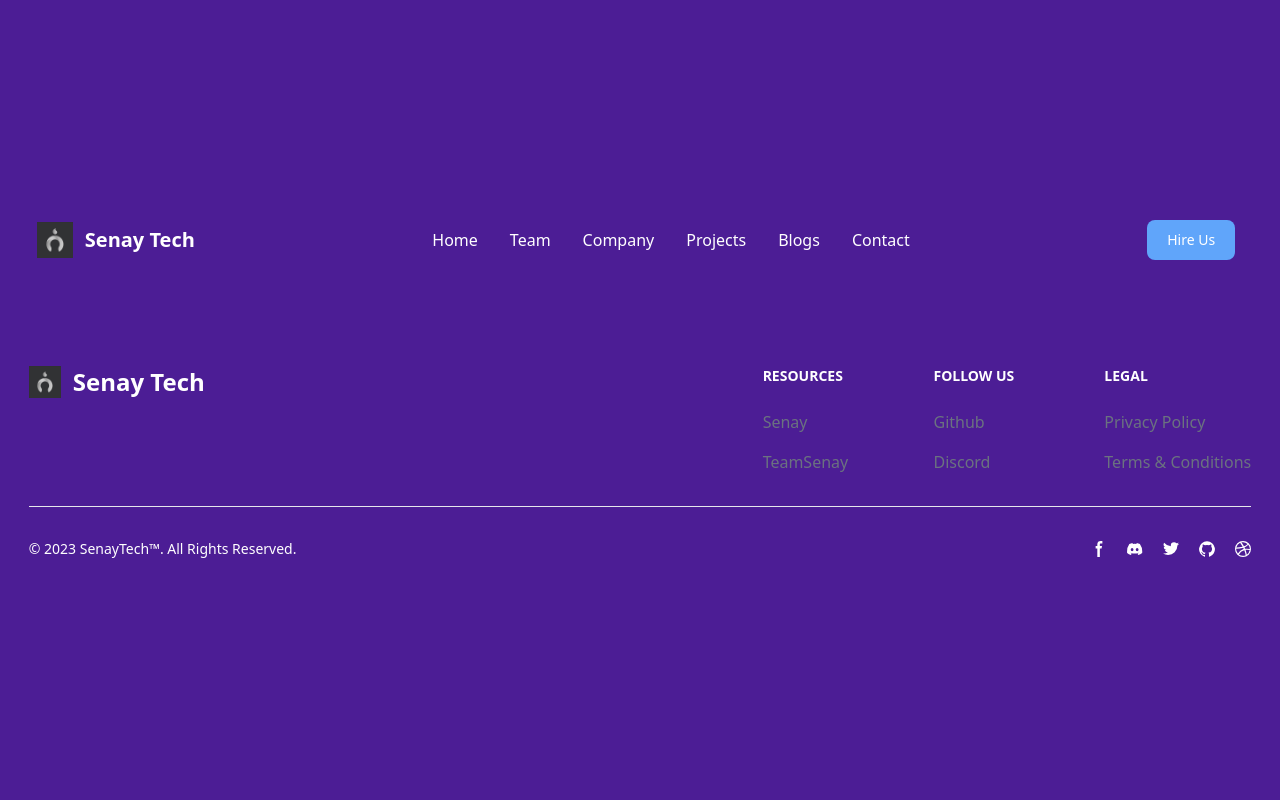
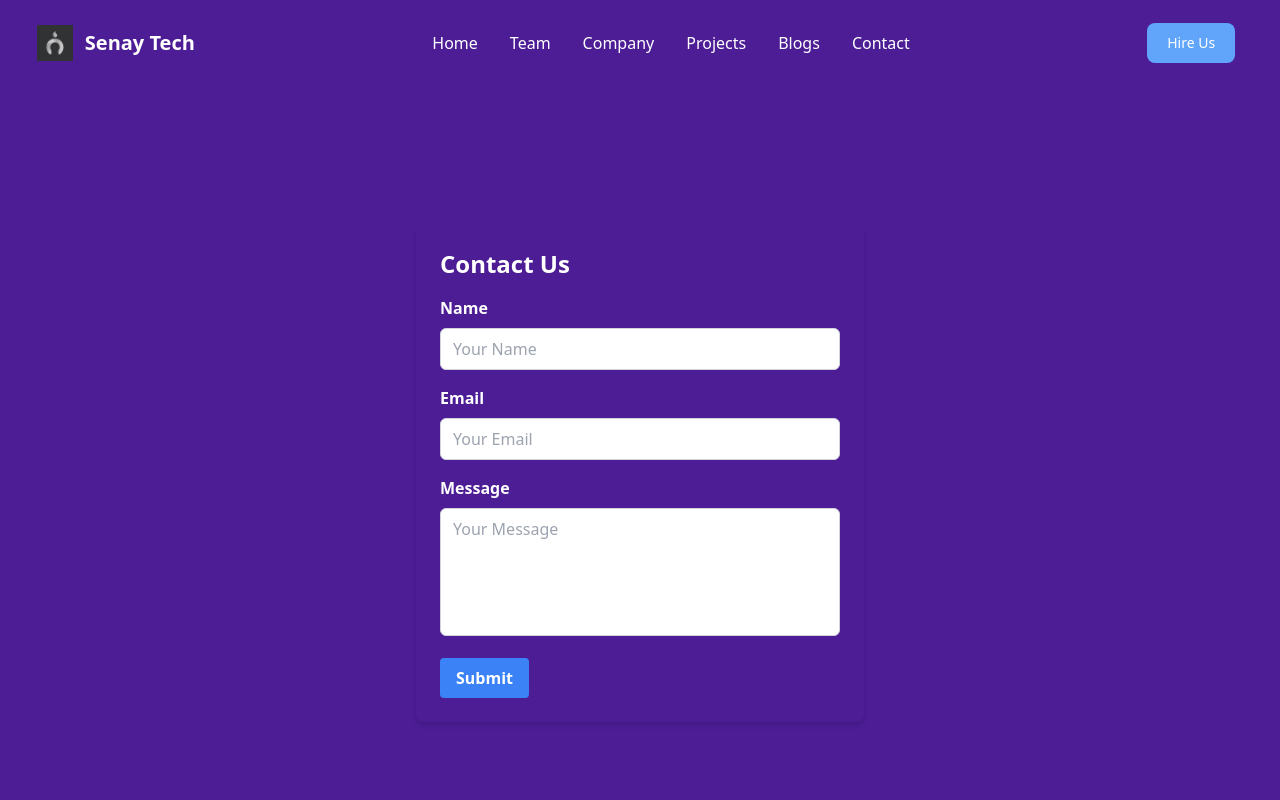
Before and after one commit to senaycreatives/SenayTech, a React (Vite) app: page /contact in a window 1280 px wide. Shown: the top 800 px of the page. Built offline with nearby package versions, Linux system fonts and the light colour scheme.

Commit message:
Contact Us page

```diff
--- a/src/App.css
+++ b/src/App.css
@@ -3,7 +3,7 @@
   }
 
   /* Track */
- .chat ::-webkit-scrollbar-track {
+ .chat::-webkit-scrollbar-track {
     background: #f1f1f1;
   }
 
--- a/src/App.jsx
+++ b/src/App.jsx
@@ -9,6 +9,8 @@ import logo from './assets/logo.jpg'
 import { Routes, Route } from "react-router-dom"
 import Project from './Project'
 import BlogsDetails from './BlogsDetails'
+import ContactUsPage from './ContactUsPage'
+
 function App() {
 
 
@@ -21,7 +23,7 @@ function App() {
         <Route path="/" element={ <HomePage/> } />
         <Route path="team" element={<Teams/>} />
         <Route path='aboutsenay' element={<AboutSenayPage/>} />
-        <Route path="contact"  />
+        <Route path="contact" element={<ContactUsPage/>} />
         <Route path='blog' element={<Blog/>} />
         <Route path='Project' element={<Project/>} />
         <Route path='blogdetails' element={<BlogsDetails/>}/>
--- /dev/null
+++ b/src/ContactUsPage.jsx
@@ -0,0 +1,53 @@
+import React from 'react';
+
+const ContactUsPage = () => {
+  return (
+    <div className="flex flex-col items-center justify-center h-screen ">
+      <div className="max-w-10xl w-full p-6 rounded-lg shadow-md">
+        <h2 className="text-2xl text-white mb-4 font-bold">Contact Us</h2>
+        <form>
+          <div className="mb-4" style={{ width: '400px' }}>
+            <label htmlFor="name" className="block text-white font-bold mb-2">
+              Name
+            </label>
+            <input
+              type="text"
+              id="name"
+              className="border border-gray-300 rounded-md px-3 py-2 w-full focus:outline-none focus:ring-2 focus:ring-blue-500"
+              placeholder="Your Name"
+            />
+          </div>
+          <div className="mb-4">
+            <label htmlFor="email" className="block text-white font-bold mb-2">
+              Email
+            </label>
+            <input
+              type="email"
+              id="email"
+              className="border border-gray-300 rounded-md px-3 py-2 w-full focus:outline-none focus:ring-2 focus:ring-blue-500"
+              placeholder="Your Email"
+            />
+          </div>
+          <div className="mb-4">
+            <label htmlFor="message" className="block text-white font-bold mb-2">
+              Message
+            </label>
+            <textarea
+              id="message"
+              className="border border-gray-300 rounded-md px-3 py-2 w-full h-32 resize-none focus:outline-none focus:ring-2 focus:ring-blue-500"
+              placeholder="Your Message"
+            ></textarea>
+          </div>
+          <button
+            type="submit"
+            className="bg-blue-500 hover:bg-blue-600 text-white font-bold py-2 px-4 rounded focus:outline-none focus:ring-2 focus:ring-blue-500"
+          >
+            Submit
+          </button>
+        </form>
+      </div>
+    </div>
+  );
+};
+
+export default ContactUsPage;
--- a/src/HeaderComponent.jsx
+++ b/src/HeaderComponent.jsx
@@ -37,7 +37,7 @@ export default function HeaderComponent() {
                     </li>
 
                     <li>
-                         <Link  to="team"  class="block py-2 pr-4 pl-3 hover:text-orange-400 text-white rounded bg-primary-700  lg:bg-transparent lg:text-white lg:p-0 dark:text-white">Contact</Link>
+                         <Link  to="contact"  class="block py-2 pr-4 pl-3 hover:text-orange-400 text-white rounded bg-primary-700  lg:bg-transparent lg:text-white lg:p-0 dark:text-white">Contact</Link>
                     </li>
                 </ul>
             </div>
```
